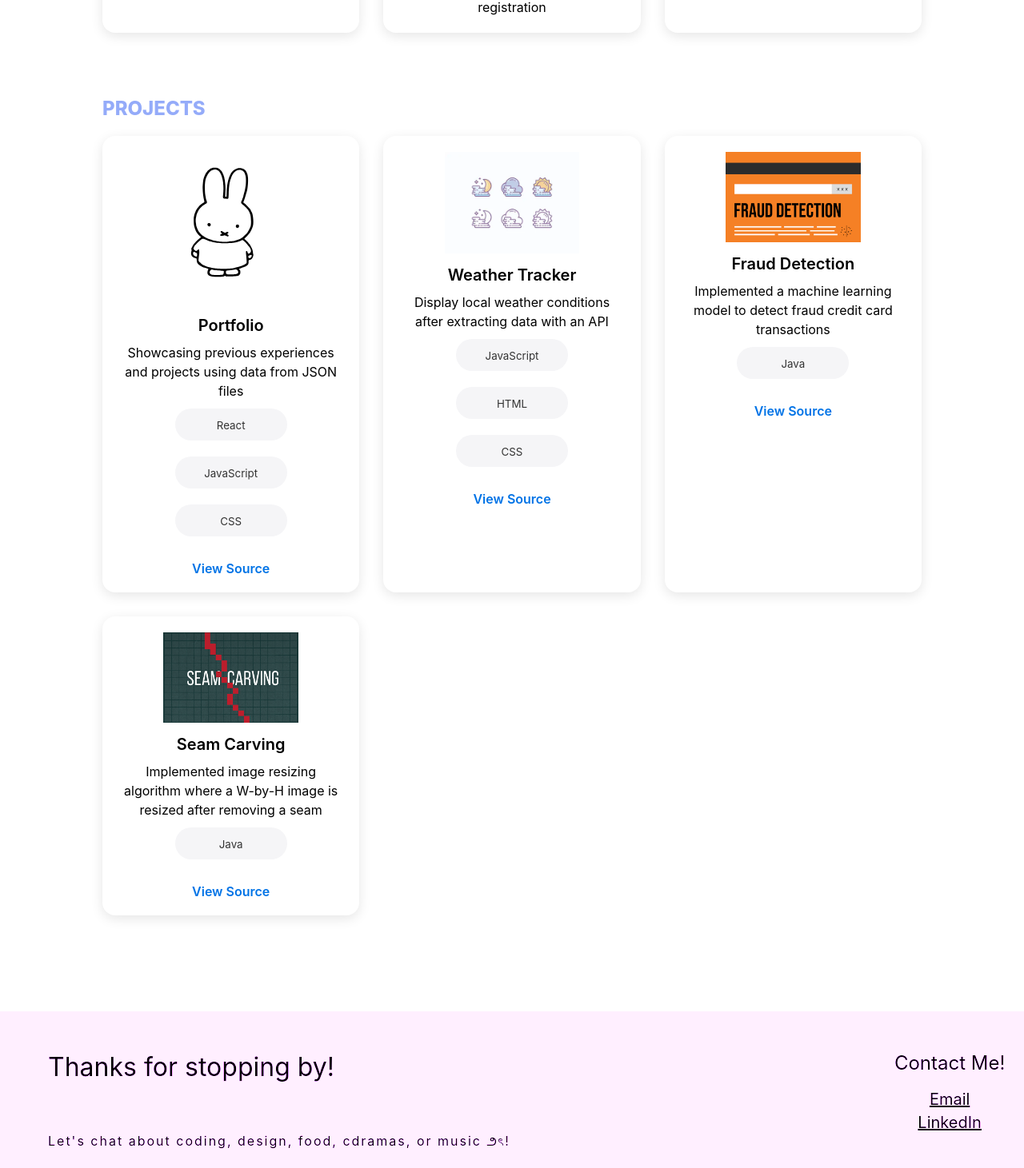
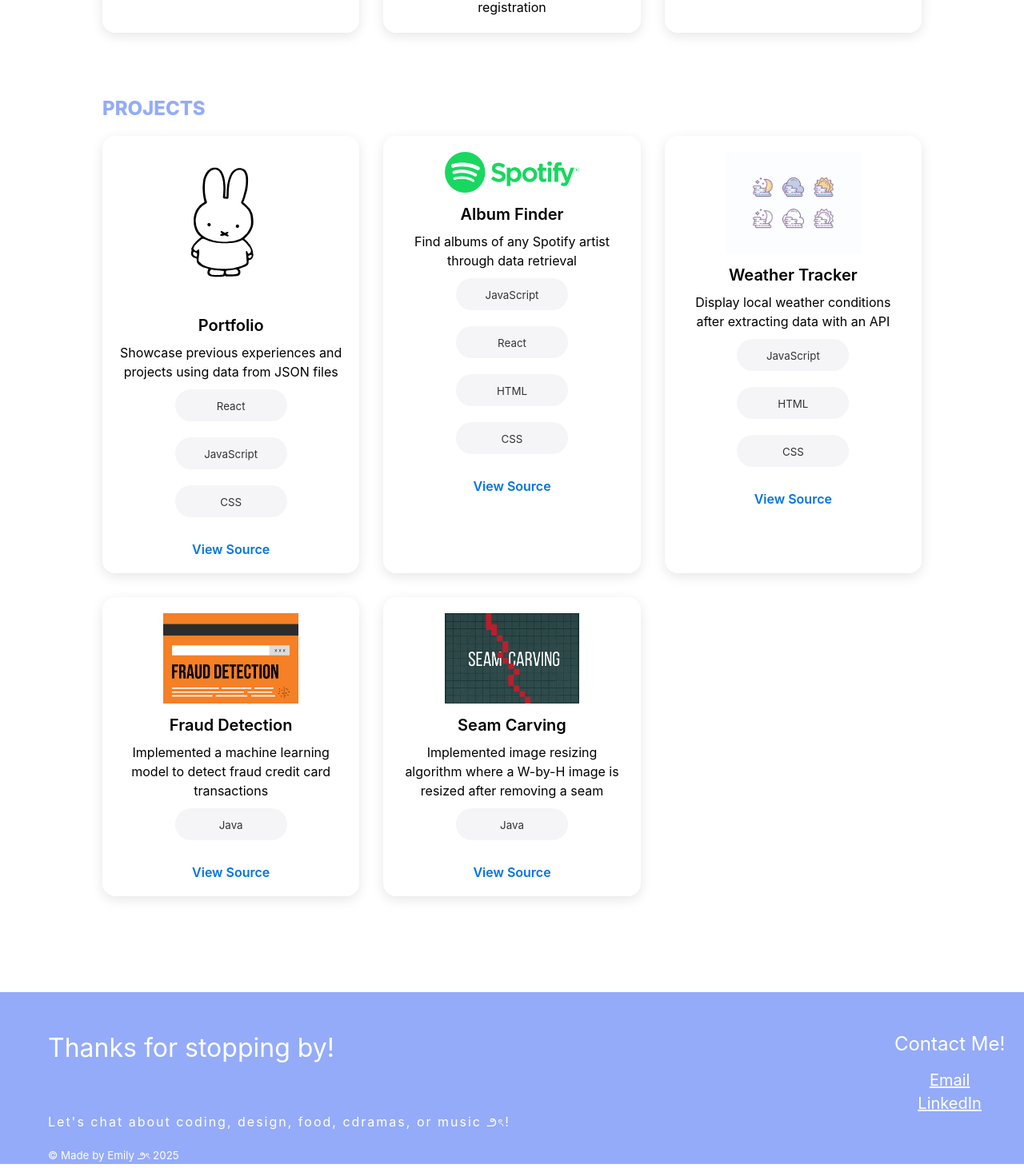
Before and after one commit to emiilyyou/website, a React (Vite) app: page / in a window 1280 px wide. Shown: the part 1552-3013 px from the top of the page at 80% size. Built offline with nearby package versions, Linux system fonts and the light colour scheme; a web font is replaced by a local one.

Commit message:
test deploy

```diff
--- a/src/components/About/About.module.css
+++ b/src/components/About/About.module.css
@@ -64,7 +64,6 @@
 
 @media screen and (max-width: 830px) {
     .container{
-        background-color: transparent;
         padding-left: 5%;
         padding-right: 5%;
     }
@@ -76,17 +75,15 @@
     .title{
         text-align: center;
     }
+
     .profilePic{
-        display: none;
+        width: 30%;
+        display: block;
+        margin: 0 auto;
     }
 
     .aboutItems{
-        margin-top: 29px;
-    }
-
-    .aboutItem{
-        padding-left: 0;
-        padding-right: 0;
+        margin-top: 20px;
     }
 
     .aboutItemText{
--- a/src/components/Contact/Contact.module.css
+++ b/src/components/Contact/Contact.module.css
@@ -1,13 +1,11 @@
 @import "../../vars.css";
 
 .container{
-    color: var(--color--text);
     margin-top: 120px;
     display: flex;
     gap: 10px;
-    color: black;
-    background: var(--color-primary);
-    filter: brightness(165%);
+    color: white;
+    background: var(--color-secondary);
 }
 
 .text{
@@ -28,7 +26,6 @@
 .text h2{
     margin-top: 50px;
     margin-left: 700px;
-    color: black;
 }
 
 .text h1{
@@ -56,7 +53,7 @@
 }
 
 .link a{
-    color: var(--color-text);
+    color: white;
     font-size: 20px;
     margin-top: 5px;
 }
--- a/src/components/Experience/Experience.module.css
+++ b/src/components/Experience/Experience.module.css
@@ -131,14 +131,21 @@
 }
 
 @media screen and (max-width: 830px) {
-    .title{
-        text-align: center;
+
+    .container{
+        margin-left: 5%;
+        margin-right: 5%;
+        margin-top: 275px;
     }
 
     .content {
         flex-direction: column;
         align-items: center;
         gap: 20px;
+    }
+
+    .title{
+        text-align: center;
     }
 
     .skills {
--- a/src/components/Navbar/Navbar.module.css
+++ b/src/components/Navbar/Navbar.module.css
@@ -59,7 +59,6 @@
       flex-direction: column;
       align-items: flex-end;
       gap: 11px;
-      z-index: 3;
     }
 
     .menuBtn {
--- a/src/components/Projects/Projects.module.css
+++ b/src/components/Projects/Projects.module.css
@@ -45,7 +45,6 @@
 
 @media screen and (max-width: 480px) {
 
-
     .projects {
       grid-template-columns: 1fr;
       gap: 15px;
--- a/src/data/projects.json
+++ b/src/data/projects.json
@@ -2,11 +2,20 @@
     {
         "title": "Portfolio",
         "imageSrc": "assets/projects/miffy.svg",
-        "description": "Showcasing previous experiences and projects using data from JSON files",
+        "description": "Showcase previous experiences and projects using data from JSON files",
         "skills": ["React", "JavaScript", "CSS"],
         "demo": "https://www.example.com",
         "source": "https://emiilyyou.github.io/website/"
     },
+    {
+      "title": "Album Finder",
+      "imageSrc": "assets/projects/spotify.png",
+      "description": "Find albums of any Spotify artist through data retrieval",
+      "skills": ["JavaScript", "React", "HTML", "CSS"],
+      "demo": "https://www.example.com",
+      "source": "https://emiilyyou.github.io/website/"
+
+  },
     {
         "title": "Weather Tracker",
         "imageSrc": "assets/projects/weather-app.png",
```
Also changed, not shown: public/assets/projects/spotify.png (added).
